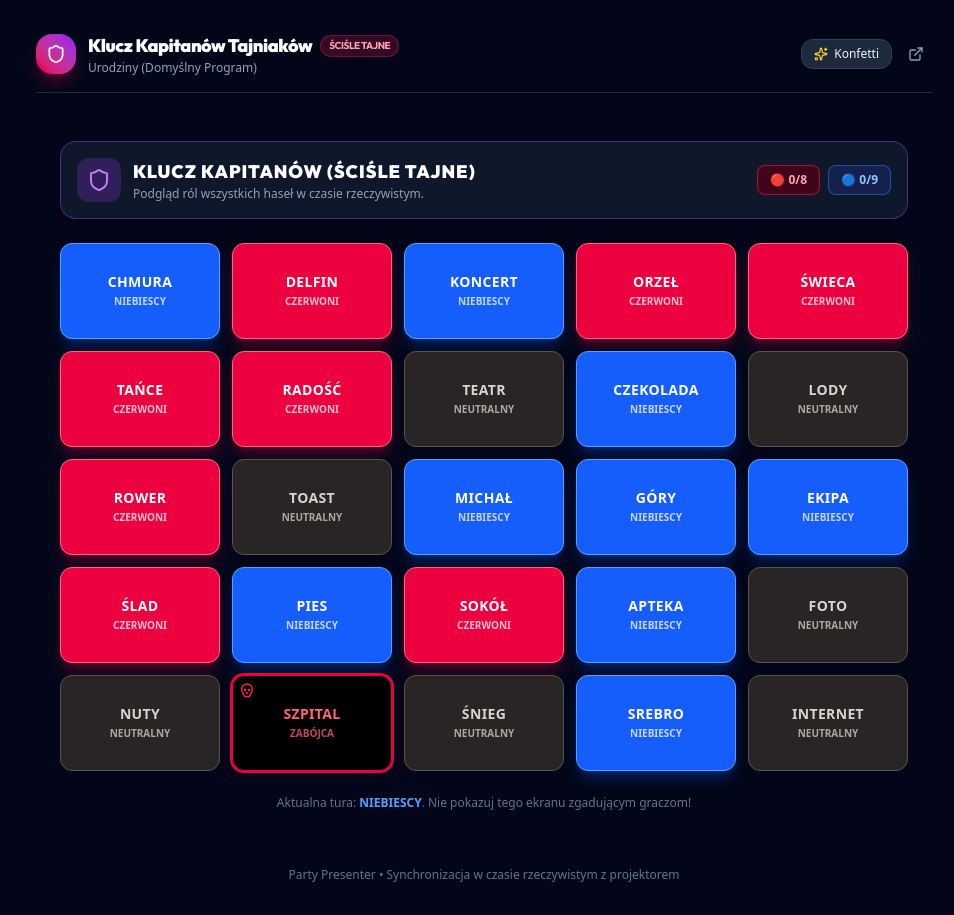
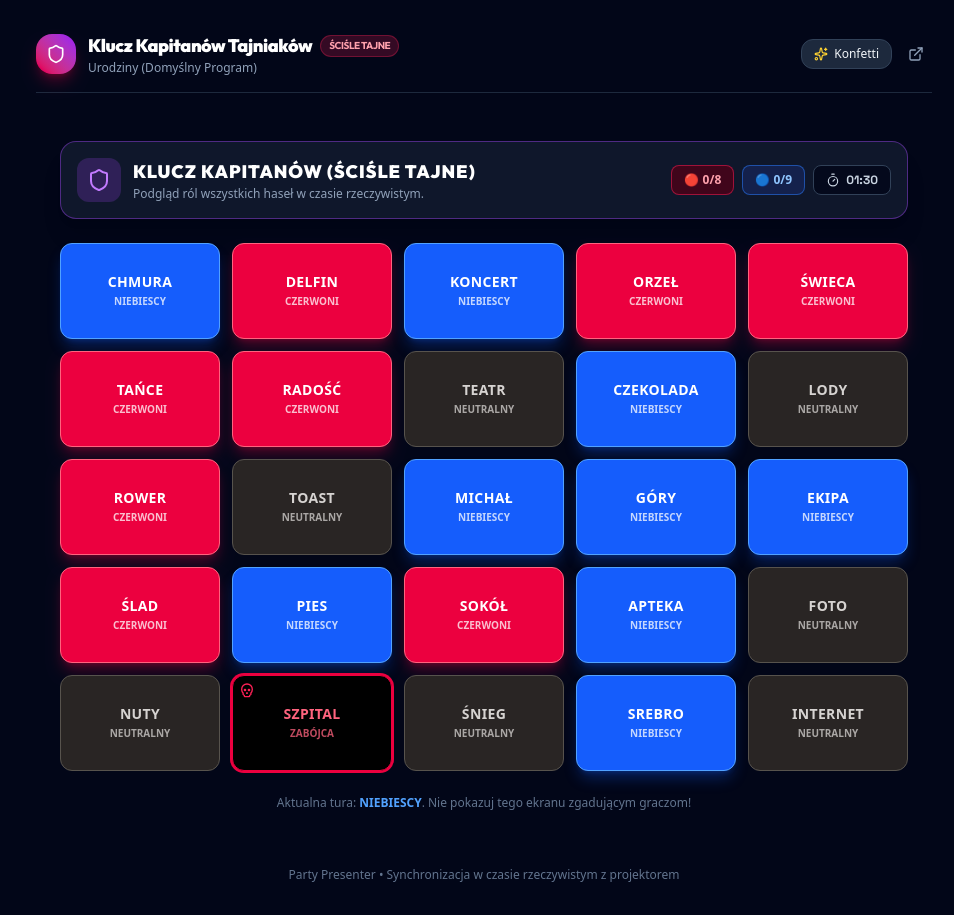
Before and after one commit to MichalRedm/party-presenter, a React (Vite) app: page /spymaster in a window 1280 px wide. Shown: the whole page, without its empty margins (156-1110 px from the left). Built offline with nearby package versions, Linux system fonts and the light colour scheme.

Commit message:
fix(codenames): fix turn timer countdown and multi-window synchronization

```diff
--- a/src/context/PartyContext.tsx
+++ b/src/context/PartyContext.tsx
@@ -36,8 +36,7 @@ interface PartyContextValue {
   setSoundConfig: (enabled: boolean, volume: number) => void;
   triggerConfetti: (options?: { count?: number; spread?: number }) => void;
   triggerSound: (sound: 'fanfare' | 'buzzer' | 'ding' | 'drumroll' | 'tick' | 'victory' | 'click') => void;
-  // Module-specific high-level actions
-  codenamesAction: (itemId: string, action: 'reveal' | 'next_turn' | 'toggle_timer' | 'reset_timer' | 'new_game' | 'update_clue', payload?: { cardId?: number; clueWord?: string; clueCount?: number }) => void;
+  codenamesAction: (itemId: string, action: 'reveal' | 'next_turn' | 'toggle_timer' | 'reset_timer' | 'new_game' | 'update_clue' | 'stop_timer', payload?: { cardId?: number; clueWord?: string; clueCount?: number }) => void;
   hotseatAction: (itemId: string, action: 'draw' | 'reveal' | 'mark_used' | 'reset_used' | 'select_category', payload?: { category?: string; questionId?: string }) => void;
   // Profile & Data Management
   loadProfile: (profileId: string) => void;
@@ -475,7 +474,7 @@ export const PartyProvider: React.FC<{ children: React.ReactNode; isProjector?:
   const codenamesAction = useCallback(
     (
       itemId: string,
-      action: 'reveal' | 'next_turn' | 'toggle_timer' | 'reset_timer' | 'new_game' | 'update_clue',
+      action: 'reveal' | 'next_turn' | 'toggle_timer' | 'reset_timer' | 'new_game' | 'update_clue' | 'stop_timer',
       payload?: { cardId?: number; clueWord?: string; clueCount?: number }
     ) => {
       const item = activeProfile?.items.find(i => i.id === itemId);
@@ -595,21 +594,44 @@ export const PartyProvider: React.FC<{ children: React.ReactNode; isProjector?:
 
         const nextTurn = advanceTurn(currentConfig.currentTurn);
         soundEngine.playDing();
+        const initial = currentConfig.initialTimerSeconds || 90;
         updateItemConfig(itemId, {
           ...currentConfig,
           currentTurn: nextTurn,
-          timerSeconds: currentConfig.initialTimerSeconds || 90,
+          timerSeconds: initial,
+          timerEndTime: null,
+          isTimerRunning: false,
           currentClue: null,
         } as unknown as Record<string, unknown>);
       } else if (action === 'toggle_timer') {
+        const isStarting = !currentConfig.isTimerRunning;
+        const initial = currentConfig.initialTimerSeconds || 90;
+        const remaining = currentConfig.timerSeconds > 0 ? currentConfig.timerSeconds : initial;
+        const timerEndTime = isStarting ? Date.now() + remaining * 1000 : null;
+        const updatedSeconds = isStarting
+          ? remaining
+          : (currentConfig.timerEndTime ? Math.max(0, Math.ceil((currentConfig.timerEndTime - Date.now()) / 1000)) : remaining);
+
         updateItemConfig(itemId, {
           ...currentConfig,
-          isTimerRunning: !currentConfig.isTimerRunning,
+          isTimerRunning: isStarting,
+          timerEndTime,
+          timerSeconds: updatedSeconds,
+        } as unknown as Record<string, unknown>);
+      } else if (action === 'stop_timer') {
+        if (!currentConfig.isTimerRunning && currentConfig.timerSeconds === 0) return;
+        updateItemConfig(itemId, {
+          ...currentConfig,
+          isTimerRunning: false,
+          timerEndTime: null,
+          timerSeconds: 0,
         } as unknown as Record<string, unknown>);
       } else if (action === 'reset_timer') {
+        const initial = currentConfig.initialTimerSeconds || 90;
         updateItemConfig(itemId, {
           ...currentConfig,
-          timerSeconds: currentConfig.initialTimerSeconds || 90,
+          timerSeconds: initial,
+          timerEndTime: null,
           isTimerRunning: false,
         } as unknown as Record<string, unknown>);
       } else if (action === 'new_game') {
@@ -620,7 +642,13 @@ export const PartyProvider: React.FC<{ children: React.ReactNode; isProjector?:
           currentConfig.hasAssassin !== false
         );
         soundEngine.playFanfare();
-        updateItemConfig(itemId, freshBoard as unknown as Record<string, unknown>);
+        updateItemConfig(itemId, {
+          ...freshBoard,
+          timerSeconds: currentConfig.initialTimerSeconds || 90,
+          initialTimerSeconds: currentConfig.initialTimerSeconds || 90,
+          timerEndTime: null,
+          isTimerRunning: false,
+        } as unknown as Record<string, unknown>);
       } else if (action === 'update_clue' && payload?.clueWord) {
         updateItemConfig(itemId, {
           ...currentConfig,
@@ -628,6 +656,7 @@ export const PartyProvider: React.FC<{ children: React.ReactNode; isProjector?:
         } as unknown as Record<string, unknown>);
       }
     },
+
     [activeProfile?.items, updateItemConfig]
   );
 
--- a/src/modules/codenames/CodenamesEditor.tsx
+++ b/src/modules/codenames/CodenamesEditor.tsx
@@ -116,7 +116,7 @@ export const CodenamesEditor: React.FC<{
             value={config.initialTimerSeconds || 90}
             onChange={e => {
               const sec = parseInt(e.target.value, 10) || 90;
-              onChange({ ...config, initialTimerSeconds: sec, timerSeconds: sec });
+              onChange({ ...config, initialTimerSeconds: sec, timerSeconds: sec, isTimerRunning: false, timerEndTime: null });
             }}
           />
         </div>
--- a/src/modules/codenames/CodenamesProjector.tsx
+++ b/src/modules/codenames/CodenamesProjector.tsx
@@ -1,4 +1,4 @@
-import React, { useEffect, useState } from 'react';
+import React, { useEffect, useState, useRef } from 'react';
 import { useParty } from '../../context/PartyContext';
 import { CodenamesConfig, CodenamesCard } from '../../types/codenames';
 import { soundEngine } from '../../services/soundEngine';
@@ -18,6 +18,7 @@ export const CodenamesProjector: React.FC<{
     assassinTriggered = false,
     timerSeconds = 90,
     isTimerRunning = false,
+    timerEndTime = null,
     currentClue = null,
   } = config;
 
@@ -43,30 +44,55 @@ export const CodenamesProjector: React.FC<{
     return () => window.removeEventListener('keydown', handleKeyDown);
   }, [isPopupDismissed, assassinTriggered, winner]);
 
+  const [displaySeconds, setDisplaySeconds] = useState(() => {
+    if (!isTimerRunning || !timerEndTime) {
+      return Math.max(0, timerSeconds);
+    }
+    return Math.max(0, Math.ceil((timerEndTime - Date.now()) / 1000));
+  });
+  const lastTickedSecondRef = useRef<number | null>(null);
+  const hasBuzzedRef = useRef<boolean>(false);
+
+  // Sync displaySeconds whenever config changes
+  useEffect(() => {
+    const remaining = (!isTimerRunning || !timerEndTime)
+      ? Math.max(0, timerSeconds)
+      : Math.max(0, Math.ceil((timerEndTime - Date.now()) / 1000));
+    setDisplaySeconds(remaining);
+    if (!isTimerRunning) {
+      hasBuzzedRef.current = false;
+      lastTickedSecondRef.current = null;
+    }
+  }, [isTimerRunning, timerEndTime, timerSeconds]);
+
   // Turn timer countdown
   useEffect(() => {
-    if (!isActive || !isTimerRunning || winner || timerSeconds <= 0) return;
+    if (!isActive || !isTimerRunning || !timerEndTime || winner) return;
 
-    const interval = setInterval(() => {
-      if (timerSeconds <= 1) {
-        soundEngine.playBuzzer();
-        if (activeItem) {
-          codenamesAction(activeItem.id, 'toggle_timer');
+    const tick = () => {
+      const remaining = Math.max(0, Math.ceil((timerEndTime - Date.now()) / 1000));
+      setDisplaySeconds(remaining);
+
+      if (remaining <= 0) {
+        if (!hasBuzzedRef.current) {
+          hasBuzzedRef.current = true;
+          soundEngine.playBuzzer();
+          if (activeItem) {
+            codenamesAction(activeItem.id, 'stop_timer');
+          }
         }
-      } else {
-        if (timerSeconds <= 10) {
+      } else if (remaining <= 10) {
+        if (lastTickedSecondRef.current !== remaining) {
+          lastTickedSecondRef.current = remaining;
           soundEngine.playTick();
         }
-        if (activeItem) {
-          // decrement
-          const item = activeItem;
-          codenamesAction(item.id, 'update_clue', { clueWord: currentClue?.word, clueCount: currentClue?.count });
-        }
       }
-    }, 1000);
+    };
 
+    tick();
+    const interval = setInterval(tick, 250);
     return () => clearInterval(interval);
-  }, [isActive, isTimerRunning, winner, timerSeconds, activeItem, codenamesAction, currentClue]);
+  }, [isActive, isTimerRunning, timerEndTime, winner, activeItem, codenamesAction]);
 
   const totalRed = cards.filter(c => c.role === 'red').length;
   const totalBlue = cards.filter(c => c.role === 'blue').length;
@@ -81,8 +107,8 @@ export const CodenamesProjector: React.FC<{
   };
 
   const pad = (n: number) => n.toString().padStart(2, '0');
-  const timerMins = Math.floor(timerSeconds / 60);
-  const timerSecs = timerSeconds % 60;
+  const timerMins = Math.floor(displaySeconds / 60);
+  const timerSecs = displaySeconds % 60;
 
   const currentTurnName = currentTurn === 'red' ? 'Czerwoni' : (currentTurn === 'blue' ? 'Niebiescy' : 'Zieloni');
   const currentTurnColor = currentTurn === 'red' ? 'text-rose-400' : (currentTurn === 'blue' ? 'text-blue-400' : 'text-emerald-400');
@@ -172,8 +198,8 @@ export const CodenamesProjector: React.FC<{
             className="flex items-center gap-2 px-4 py-2 rounded-xl bg-slate-950/60 hover:bg-slate-900 border border-white/10 hover:border-purple-400/40 text-slate-200 cursor-pointer transition-all active:scale-95"
             title="Kliknij, aby uruchomić / zatrzymać stoper"
           >
-            <Timer className={`w-4 h-4 ${timerSeconds <= 10 && isTimerRunning ? 'text-rose-400 animate-spin' : 'text-slate-400'}`} />
-            <span className={`font-mono text-xl font-bold ${timerSeconds <= 10 && isTimerRunning ? 'text-rose-400 animate-pulse' : 'text-slate-100'}`}>
+            <Timer className={`w-4 h-4 ${displaySeconds <= 10 && isTimerRunning ? 'text-rose-400 animate-spin' : 'text-slate-400'}`} />
+            <span className={`font-mono text-xl font-bold ${displaySeconds <= 10 && isTimerRunning ? 'text-rose-400 animate-pulse' : 'text-slate-100'}`}>
               {pad(timerMins)}:{pad(timerSecs)}
             </span>
           </div>
--- a/src/modules/codenames/CodenamesRemote.tsx
+++ b/src/modules/codenames/CodenamesRemote.tsx
@@ -1,4 +1,4 @@
-import React, { useState } from 'react';
+import React, { useState, useEffect } from 'react';
 import { useParty } from '../../context/PartyContext';
 import { CodenamesConfig } from '../../types/codenames';
 import { Button } from '../../components/ui/Button';
@@ -14,6 +14,36 @@ export const CodenamesRemote: React.FC<{
   const [clueWord, setClueWord] = useState('');
   const [clueCount, setClueCount] = useState(1);
   const [showSpymasterKey, setShowSpymasterKey] = useState(false);
+
+  const [displaySeconds, setDisplaySeconds] = useState(() => {
+    if (!config.isTimerRunning || !config.timerEndTime) {
+      return Math.max(0, config.timerSeconds);
+    }
+    return Math.max(0, Math.ceil((config.timerEndTime - Date.now()) / 1000));
+  });
+
+  useEffect(() => {
+    const remaining = (!config.isTimerRunning || !config.timerEndTime)
+      ? Math.max(0, config.timerSeconds)
+      : Math.max(0, Math.ceil((config.timerEndTime - Date.now()) / 1000));
+    setDisplaySeconds(remaining);
+  }, [config.isTimerRunning, config.timerEndTime, config.timerSeconds]);
+
+  useEffect(() => {
+    if (!config.isTimerRunning || !config.timerEndTime) return;
+
+    const tick = () => {
+      const remaining = Math.max(0, Math.ceil((config.timerEndTime! - Date.now()) / 1000));
+      setDisplaySeconds(remaining);
+      if (remaining <= 0 && activeItem) {
+        codenamesAction(activeItem.id, 'stop_timer');
+      }
+    };
+
+    tick();
+    const interval = setInterval(tick, 250);
+    return () => clearInterval(interval);
+  }, [config.isTimerRunning, config.timerEndTime, activeItem, codenamesAction]);
 
   if (!activeItem) return null;
 
@@ -72,7 +102,7 @@ export const CodenamesRemote: React.FC<{
           icon={config.isTimerRunning ? <Pause className="w-4 h-4" /> : <Play className="w-4 h-4" />}
           className="w-full"
         >
-          {config.isTimerRunning ? 'Pauza stoper' : 'Start stoper'} ({config.timerSeconds}s)
+          {config.isTimerRunning ? 'Pauza stoper' : 'Start stoper'} ({displaySeconds}s)
         </Button>
 
         {/* Reset timer */}
--- a/src/modules/codenames/CodenamesSpymaster.tsx
+++ b/src/modules/codenames/CodenamesSpymaster.tsx
@@ -1,11 +1,40 @@
-import React from 'react';
+import React, { useState, useEffect } from 'react';
 import { CodenamesConfig } from '../../types/codenames';
-import { Shield, Skull, CheckCircle } from 'lucide-react';
+import { Shield, Skull, CheckCircle, Timer } from 'lucide-react';
 
 export const CodenamesSpymaster: React.FC<{
   config: CodenamesConfig;
 }> = ({ config }) => {
   const { cards = [], currentTurn = 'red', redScore = 0, blueScore = 0, winner = null } = config;
+
+  const [displaySeconds, setDisplaySeconds] = useState(() => {
+    if (!config.isTimerRunning || !config.timerEndTime) {
+      return Math.max(0, config.timerSeconds);
+    }
+    return Math.max(0, Math.ceil((config.timerEndTime - Date.now()) / 1000));
+  });
+
+  useEffect(() => {
+    const remaining = (!config.isTimerRunning || !config.timerEndTime)
+      ? Math.max(0, config.timerSeconds)
+      : Math.max(0, Math.ceil((config.timerEndTime - Date.now()) / 1000));
+    setDisplaySeconds(remaining);
+  }, [config.isTimerRunning, config.timerEndTime, config.timerSeconds]);
+
+  useEffect(() => {
+    if (!config.isTimerRunning || !config.timerEndTime) return;
+
+    const tick = () => {
+      const remaining = Math.max(0, Math.ceil((config.timerEndTime! - Date.now()) / 1000));
+      setDisplaySeconds(remaining);
+    };
+
+    tick();
+    const interval = setInterval(tick, 250);
+    return () => clearInterval(interval);
+  }, [config.isTimerRunning, config.timerEndTime]);
+
+  const pad = (n: number) => n.toString().padStart(2, '0');
 
   const totalRed = cards.filter(c => c.role === 'red').length;
   const totalBlue = cards.filter(c => c.role === 'blue').length;
@@ -48,6 +77,14 @@ export const CodenamesSpymaster: React.FC<{
               🟢 {config.greenScore || 0}/{totalGreen}
             </div>
           )}
+          <div className={`px-3 py-1.5 rounded-lg border text-xs font-bold font-mono flex items-center gap-1.5 ${
+            displaySeconds <= 10 && config.isTimerRunning
+              ? 'bg-rose-950/80 border-rose-500 text-rose-300 animate-pulse'
+              : 'bg-slate-950/80 border-slate-700 text-slate-300'
+          }`}>
+            <Timer className={`w-3.5 h-3.5 ${displaySeconds <= 10 && config.isTimerRunning ? 'animate-spin' : ''}`} />
+            <span>{pad(Math.floor(displaySeconds / 60))}:{pad(displaySeconds % 60)}</span>
+          </div>
         </div>
       </div>
 
--- a/src/services/codenamesGenerator.ts
+++ b/src/services/codenamesGenerator.ts
@@ -122,6 +122,7 @@ export function generateCodenamesBoard(
     timerSeconds: 90,
     initialTimerSeconds: 90,
     isTimerRunning: false,
+    timerEndTime: null,
     customWordBank: customWords,
     currentClue: null,
   };
--- a/src/types/codenames.ts
+++ b/src/types/codenames.ts
@@ -30,6 +30,7 @@ export interface CodenamesConfig {
   timerSeconds: number;
   initialTimerSeconds: number;
   isTimerRunning: boolean;
+  timerEndTime?: number | null;
   customWordBank?: string[];
   currentClue?: CodenamesClue | null;
 }
```
